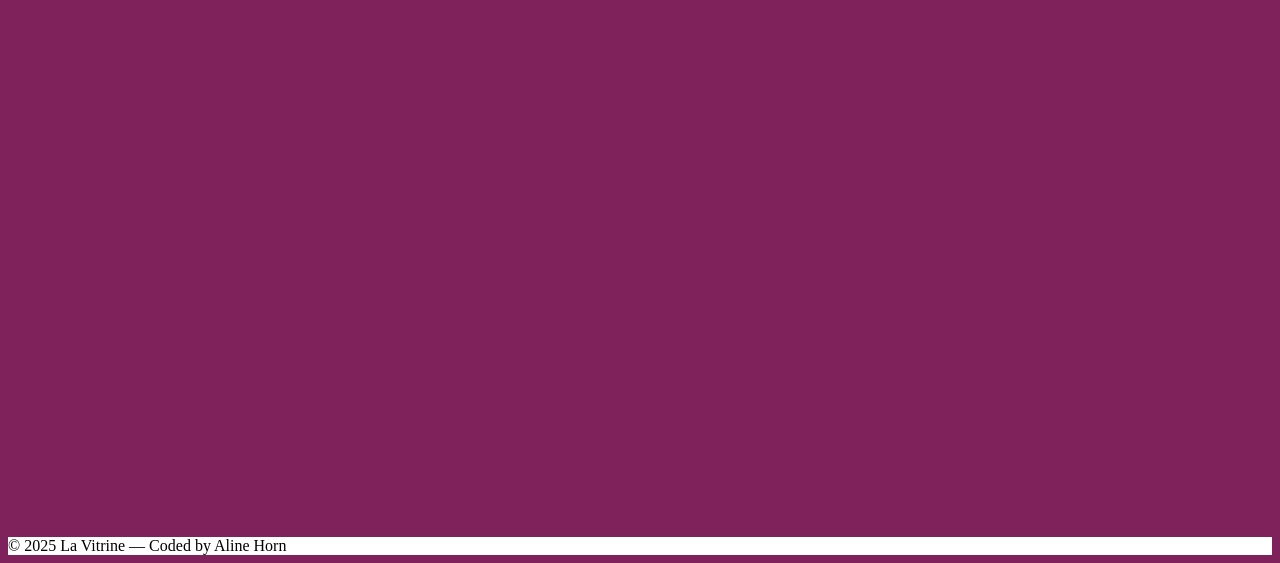
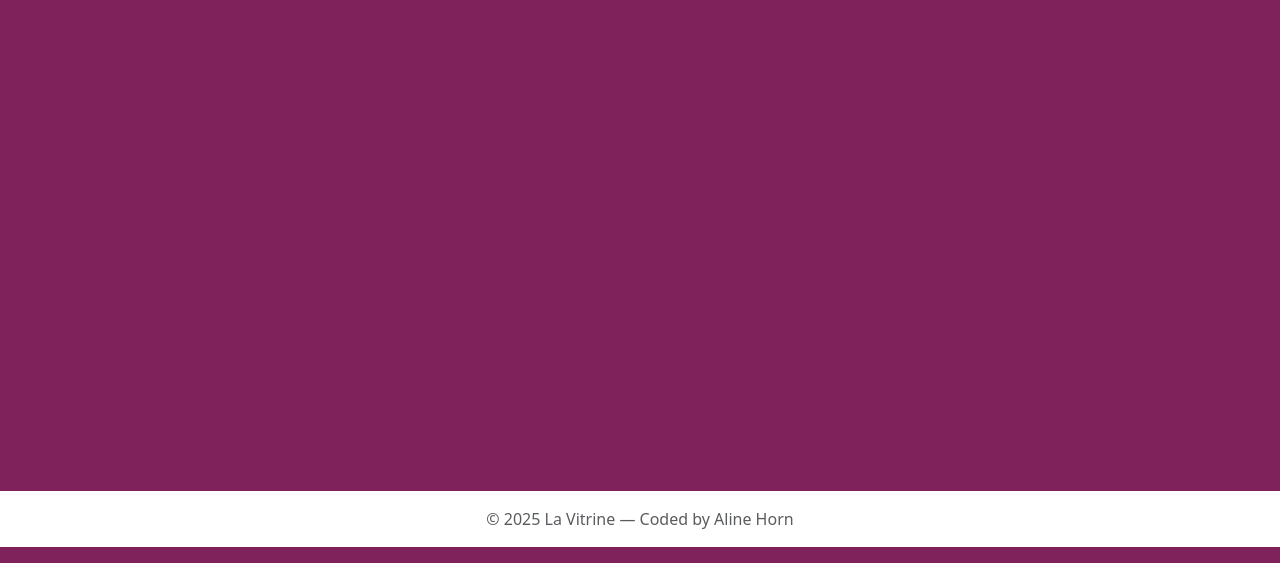
Before and after one commit to Aline-Horn/listeProduitsAPI, a plain HTML site: page index.html in a window 1280 px wide. Shown: the part 253-816 px from the top of the page. Drawn offline with Linux system fonts and the light colour scheme; the site is published under a folder, as on GitHub Pages, so addresses that start at the root find nothing; no server answers.

Commit message:
modification lien css

```diff
--- a/index.html
+++ b/index.html
@@ -4,7 +4,7 @@
     <meta charset="UTF-8" />
     <meta name="viewport" content="width=device-width, initial-scale=1.0" />
     <title>E-commerce</title>
-   <link rel="stylesheet" href="/assets/css/bootstrap.css" />
+   <link rel="stylesheet" href="./assets/css/bootstrap.css" />
     <link rel="stylesheet" href="./assets/css/style.css" />
   </head>
   <body>
```
Also changed, not shown: detailsProduit.html (+1 -1 lines).
